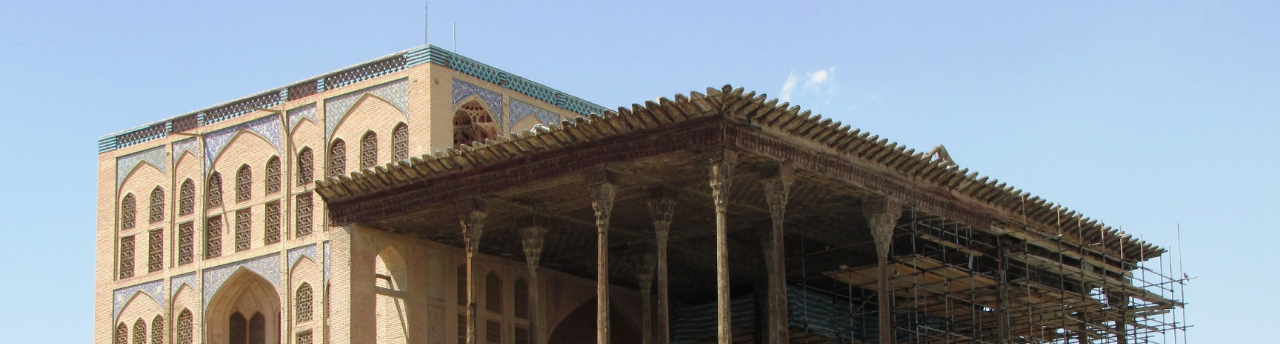
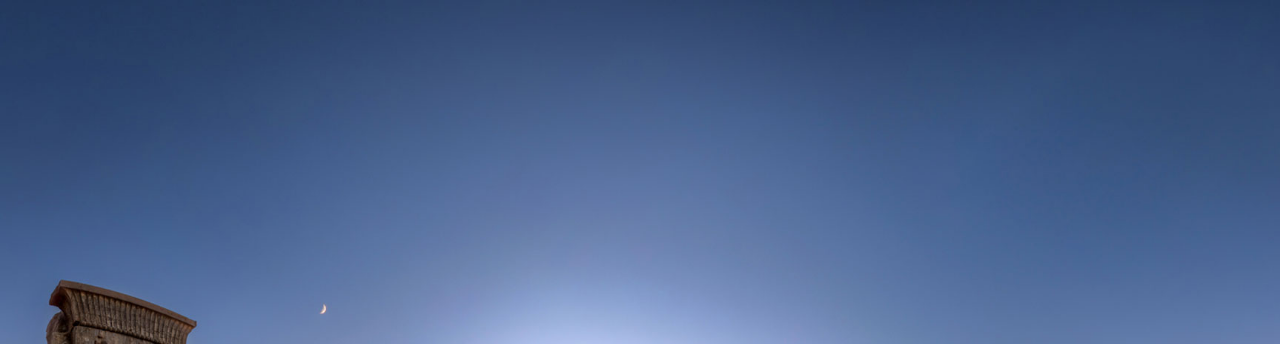
Before and after one commit to Milad-Soleymani/IR-Clock, a plain HTML site: page index.html in a window 1280 px wide. Shown: the top 344 px of the page. Drawn offline with Linux system fonts and the light colour scheme.

Commit message:
second commit

```diff
--- a/index.html
+++ b/index.html
@@ -6,7 +6,7 @@
     <link rel="stylesheet" href="style.css">
     <title>IR Clock | Milad Coder</title>
 </head>
-<body>
+<body id="body">
     <h1 id="myH1"></h1>
 
 
--- a/index.js
+++ b/index.js
@@ -1,4 +1,19 @@
-function updateClock (){
+const body = document.getElementById("body")
+
+body.style.backgroundImage = 'url(bg0.jpg)';
+
+// setInterval( ,3000)
+setInterval(() => {
+  let indexImg = Math.random() * 5
+  indexImg.toFixed(2)
+
+  console.log(indexImg.toFixed(0))
+
+  body.style.backgroundImage = `url(bg${indexImg.toFixed(0)}.jpg)`
+}
+  , 2000)
+
+function updateClock() {
   const now = new Date();
   const hour = now.getHours().toString().padStart(2, 0);
   const minute = now.getMinutes().toString().padStart(2, 0);
@@ -9,3 +24,4 @@ function updateClock (){
 
 updateClock();
 setInterval(updateClock, 1000)
+// setInterval(bgImg, 1000)
--- a/style.css
+++ b/style.css
@@ -1,6 +1,5 @@
 body{
     margin: 0;
-    background-image: url(background.jpg);
     background-position: center;
     background-repeat: no-repeat;
     background-size: cover;
@@ -26,6 +25,11 @@ body{
     width: 100%;
 }
 
+::-webkit-scrollbar {
+    display: none;
+  }
+
+
 @media screen and (max-width: 500px){
 
     #clock{
```
Also changed, not shown: bg0.jpg (renamed from background.jpg), bg1.jpg (added), bg2.jpg (added), bg4.jpg (added), bg5.jpg (added), 1 other file. Lines whose indentation alone changed are shown as unchanged.
